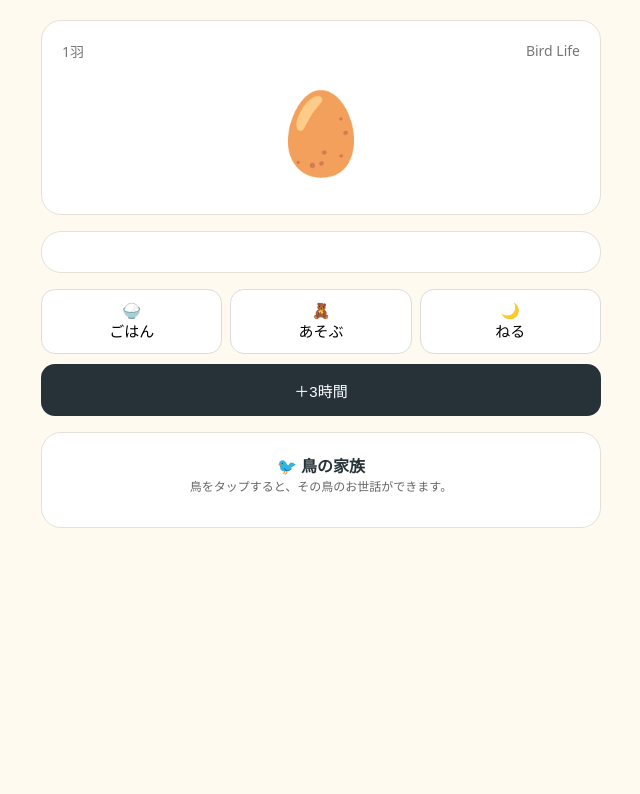
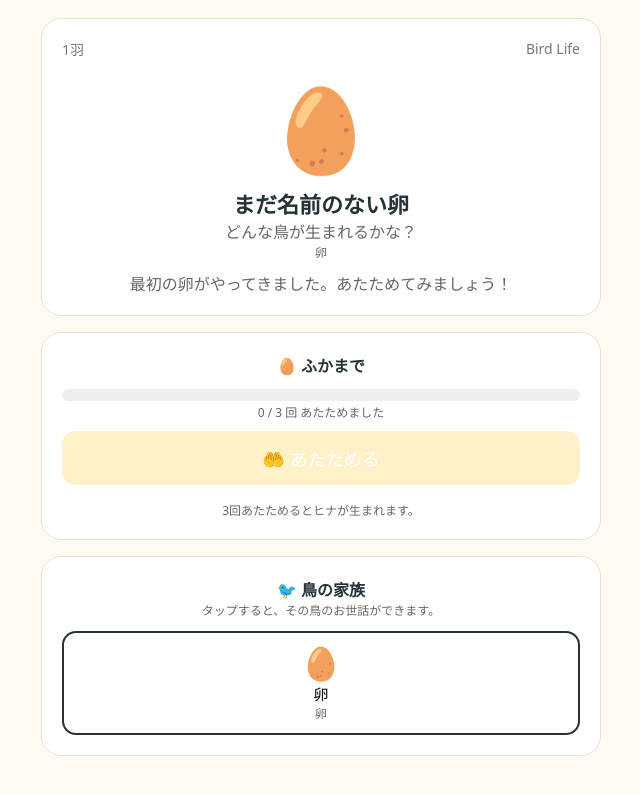
Before and after one commit to adash333/bird-life, a plain HTML site: page index.html in a window 1280 px wide. Shown: the whole page, without its empty margins (319-959 px from the left). Drawn offline with Linux system fonts and the light colour scheme.

Commit message:
Improve MVP egg hatching gameplay

```diff
--- a/index.html
+++ b/index.html
@@ -1,45 +1,36 @@
 <!doctype html>
-<html lang="ja">
-<head>
-<meta charset="utf-8"><meta name="viewport" content="width=device-width,initial-scale=1">
-<title>Bird Life</title>
+<html lang="ja"><head><meta charset="utf-8"><meta name="viewport" content="width=device-width,initial-scale=1"><meta name="theme-color" content="#fffaf0"><title>Bird Life</title>
 <style>
-:root{font-family:system-ui,-apple-system,sans-serif;color:#263238;background:#fffaf0}body{margin:0;padding:20px}.app{max-width:560px;margin:auto}.card{background:#fff;border:1px solid #e5e0d8;border-radius:20px;padding:20px;margin-bottom:16px;text-align:center}.top{display:flex;justify-content:space-between;color:#777;font-size:14px}.bird{font-size:80px;margin:14px 0 6px}.name{font-size:22px;font-weight:700}.trait,.msg,.small{color:#666}.msg{margin-top:10px}.small{font-size:12px}.stat{margin:12px 0;text-align:left}.label{display:flex;justify-content:space-between;font-size:14px}.bar{height:12px;background:#eee;border-radius:99px;overflow:hidden;margin-top:5px}.fill{height:100%;background:#78909c}.actions{display:grid;grid-template-columns:repeat(3,1fr);gap:8px}.actions button,button.primary,.family button{border:1px solid #ddd;background:#fff;border-radius:14px;padding:12px 8px;font-size:15px;cursor:pointer;min-height:52px}button.primary{width:100%;background:#263238;color:#fff;border:0;margin:10px 0 16px}.family{display:grid;grid-template-columns:repeat(auto-fit,minmax(105px,1fr));gap:8px;margin-top:12px}.family button.active{border:2px solid #263238}.family .icon{font-size:32px;display:block}.eggbox{margin-top:12px;padding:12px;border-radius:14px;background:#fff8dc}.hidden{display:none}
-</style></head>
-<body><main class="app">
+:root{font-family:system-ui,-apple-system,sans-serif;color:#263238;background:#fffaf0}*{box-sizing:border-box}body{margin:0;padding:18px}.app{max-width:560px;margin:auto}.card{background:#fff;border:1px solid #e5e0d8;border-radius:20px;padding:20px;margin-bottom:16px;text-align:center}.top{display:flex;justify-content:space-between;color:#777;font-size:14px}.bird{font-size:82px;margin:12px 0 4px}.name{font-size:22px;font-weight:700}.trait,.msg,.small{color:#666}.msg{margin-top:10px;min-height:24px}.small{font-size:12px}.stat{margin:12px 0;text-align:left}.label{display:flex;justify-content:space-between;font-size:14px}.bar{height:12px;background:#eee;border-radius:99px;overflow:hidden;margin-top:5px}.fill{height:100%;background:#78909c}.actions{display:grid;grid-template-columns:repeat(3,1fr);gap:8px}.actions button,button.primary,.family button{border:1px solid #ddd;background:#fff;border-radius:14px;padding:12px 8px;font-size:15px;cursor:pointer;min-height:54px}button.primary{width:100%;background:#263238;color:#fff;border:0;margin:10px 0 16px}.warm{font-size:18px!important;background:#fff1c7!important;border-color:#e7c86b!important}.family{display:grid;grid-template-columns:repeat(auto-fit,minmax(100px,1fr));gap:8px;margin-top:12px}.family button.active{border:2px solid #263238}.family .icon{font-size:32px;display:block}.progress{margin:12px 0 2px}.hidden{display:none}button:disabled{opacity:.45;cursor:not-allowed}
+</style></head><body><main class="app">
 <section class="card"><div class="top"><span id="count">1羽</span><span>Bird Life</span></div><div id="bird" class="bird">🥚</div><div id="name" class="name"></div><div id="trait" class="trait"></div><div id="stage" class="small"></div><div id="msg" class="msg"></div></section>
+<section id="eggPanel" class="card hidden"><strong>🥚 ふかまで</strong><div class="progress"><div class="bar"><div id="warmBar" class="fill"></div></div></div><div id="warmText" class="small"></div><button class="primary warm" id="warm">🤲 あたためる</button><div class="small">3回あたためるとヒナが生まれます。</div></section>
 <section class="card" id="stats"></section>
-<div class="actions"><button id="feed">🍚<br>ごはん</button><button id="play">🧸<br>あそぶ</button><button id="sleep">🌙<br>ねる</button></div>
+<div class="actions" id="actions"><button id="feed">🍚<br>ごはん</button><button id="play">🧸<br>あそぶ</button><button id="sleep">🌙<br>ねる</button></div>
 <button class="primary" id="advance">＋3時間</button>
-<section class="card"><strong>🐦 鳥の家族</strong><div class="small">鳥をタップすると、その鳥のお世話ができます。</div><div id="family" class="family"></div></section>
-</main>
-<script>
-const variants=[
- {adult:"🐦",name:"そら",trait:"青色・ほっぺ模様"},
- {adult:"🐤",name:"レモン",trait:"黄色・しま模様"},
- {adult:"🦜",name:"みどり",trait:"緑色・カラフル"},
- {adult:"🕊️",name:"しろ",trait:"白色・ふわふわ"},
- {adult:"🐧",name:"くろ",trait:"白黒・おなか模様"}
-];
-let nextId=2,selected=1;
-const flock=[makeBird(1,0)];
-function makeBird(id,variant,parent=null){return{id,variant,parent,age:0,food:75,happy:75,energy:75,alive:true,laid:false}}
+<section class="card"><strong>🐦 鳥の家族</strong><div class="small">タップすると、その鳥のお世話ができます。</div><div id="family" class="family"></div></section>
+</main><script>
+const variants=[{adult:"🐦",name:"そら",trait:"青色・ほっぺ模様"},{adult:"🐤",name:"レモン",trait:"黄色・しま模様"},{adult:"🦜",name:"みどり",trait:"緑色・カラフル"},{adult:"🕊️",name:"しろ",trait:"白色・ふわふわ"},{adult:"🐧",name:"くろ",trait:"白黒・おなか模様"}];
+const SAVE_KEY="bird-life-save-v2";let nextId=2,selected=1;let flock=[makeBird(1,0)];
+function makeBird(id,variant,parent=null){return{id,variant,parent,age:0,warmth:0,food:75,happy:75,energy:75,alive:true,laid:false}}
 const el=id=>document.getElementById(id),clamp=v=>Math.max(0,Math.min(100,v)),current=()=>flock.find(b=>b.id===selected);
-function stageOf(b){if(b.age<6)return["egg","🥚","卵"];if(b.age<18)return["chick","🐣","ヒナ"];if(b.age<36)return["young","🐤","若鳥"];return["adult",variants[b.variant].adult,"成鳥"]}
-function save(){try{localStorage.setItem(SAVE_KEY,JSON.stringify({nextId,selected,flock}))}catch(e){}}\nfunction load(){try{const raw=localStorage.getItem(SAVE_KEY);if(!raw)return;const d=JSON.parse(raw);if(Array.isArray(d.flock)&&d.flock.length){flock=d.flock;nextId=Number(d.nextId)||Math.max(...flock.map(b=>b.id))+1;selected=flock.some(b=>b.id===d.selected)?d.selected:flock[0].id}}catch(e){}}\nfunction render(message){
- const b=current(),v=variants[b.variant],s=stageOf(b);el("bird").textContent=b.alive?s[1]:"🪶";el("name").textContent=v.name+"ちゃん";el("trait").textContent=v.trait;el("stage").textContent=s[2]+"・生後 "+b.age+"時間";el("count").textContent=flock.filter(x=>x.alive).length+"羽";
- el("stats").innerHTML=[["food","🍚 おなか"],["happy","❤️ ごきげん"],["energy","⚡ げんき"]].map(([k,l])=>'<div class="stat"><div class="label"><span>'+l+'</span><span>'+Math.round(b[k])+'</span></div><div class="bar"><div class="fill" style="width:'+b[k]+'%"></div></div></div>').join("");
- if(message)el("msg").textContent=message;else el("msg").textContent=!b.alive?"この鳥は思い出として家族に残っています。":s[0]==="egg"?"卵をあたためて育てましょう。":s[0]==="adult"&&!b.laid?"元気に育つと卵を産みます。":"元気に育っています。";
- document.querySelectorAll(".actions button").forEach(x=>x.disabled=!b.alive);el("advance").disabled=!b.alive;renderFamily();save();
+function stageOf(b){if((b.warmth||0)<3)return["egg","🥚","卵"];if(b.age<18)return["chick","🐣","ヒナ"];if(b.age<36)return["young","🐤","若鳥"];return["adult",variants[b.variant].adult,"成鳥"]}
+function save(){try{localStorage.setItem(SAVE_KEY,JSON.stringify({nextId,selected,flock}))}catch(e){}}
+function load(){try{let raw=localStorage.getItem(SAVE_KEY);if(!raw){raw=localStorage.getItem("bird-life-save-v1")}if(!raw)return false;const d=JSON.parse(raw);if(Array.isArray(d.flock)&&d.flock.length){flock=d.flock.map(b=>({...b,warmth:b.warmth??(b.age>=6?3:0)}));nextId=Number(d.nextId)||Math.max(...flock.map(b=>b.id))+1;selected=flock.some(b=>b.id===d.selected)?d.selected:flock[0].id;return true}}catch(e){}return false}
+function render(message){
+ const b=current(),v=variants[b.variant],s=stageOf(b),egg=s[0]==="egg";el("bird").textContent=b.alive?s[1]:"🪶";el("name").textContent=egg?"まだ名前のない卵":v.name+"ちゃん";el("trait").textContent=egg?"どんな鳥が生まれるかな？":v.trait;el("stage").textContent=s[2]+(egg?"":"・生後 "+b.age+"時間");el("count").textContent=flock.filter(x=>x.alive).length+"羽";
+ el("eggPanel").classList.toggle("hidden",!egg||!b.alive);el("stats").classList.toggle("hidden",egg);el("actions").classList.toggle("hidden",egg);el("advance").classList.toggle("hidden",egg);
+ if(egg){const w=b.warmth||0;el("warmBar").style.width=(w/3*100)+"%";el("warmText").textContent=w+" / 3 回 あたためました";}else{el("stats").innerHTML=[["food","🍚 おなか"],["happy","❤️ ごきげん"],["energy","⚡ げんき"]].map(([k,l])=>'<div class="stat"><div class="label"><span>'+l+'</span><span>'+Math.round(b[k])+'</span></div><div class="bar"><div class="fill" style="width:'+b[k]+'%"></div></div></div>').join("")}
+ if(message)el("msg").textContent=message;else el("msg").textContent=!b.alive?"この鳥は思い出として家族に残っています。":egg?"やさしくあたためてあげましょう。":s[0]==="adult"&&!b.laid?"元気な成鳥です。よい状態を保つと卵を産みます。":"元気に育っています。";
+ document.querySelectorAll("#actions button").forEach(x=>x.disabled=!b.alive);el("advance").disabled=!b.alive;renderFamily();save();
 }
-function renderFamily(){el("family").innerHTML="";for(const b of flock){const s=stageOf(b),v=variants[b.variant],btn=document.createElement("button");btn.className=b.id===selected?"active":"";btn.innerHTML='<span class="icon">'+(b.alive?s[1]:"🪶")+'</span>'+v.name+'<br><span class="small">'+s[2]+"</span>";btn.onclick=()=>{selected=b.id;render()};el("family").appendChild(btn)}}
-function change(vals,msg){const b=current();if(!b.alive)return;Object.entries(vals).forEach(([k,v])=>b[k]=clamp(b[k]+v));checkLife(b);render(msg)}
+function renderFamily(){el("family").innerHTML="";for(const b of flock){const s=stageOf(b),v=variants[b.variant],btn=document.createElement("button");btn.className=b.id===selected?"active":"";btn.innerHTML='<span class="icon">'+(b.alive?s[1]:"🪶")+'</span>'+(s[0]==="egg"?"卵":v.name)+'<br><span class="small">'+s[2]+"</span>";btn.onclick=()=>{selected=b.id;render()};el("family").appendChild(btn)}}
+function change(vals,msg){const b=current();if(!b.alive||stageOf(b)[0]==="egg")return;Object.entries(vals).forEach(([k,v])=>b[k]=clamp(b[k]+v));checkLife(b);render(msg)}
 function checkLife(b){if(b.food<=0||b.happy<=0||b.energy<=0)b.alive=false}
 function chooseChildVariant(parent){if(Math.random()<.55)return parent.variant;let n;do{n=Math.floor(Math.random()*variants.length)}while(n===parent.variant);return n}
 function layEgg(parent){parent.laid=true;const child=makeBird(nextId++,chooseChildVariant(parent),parent.id);flock.push(child);return child}
-el("feed").onclick=()=>change({food:25,happy:3},"ごはんを食べました！");
-el("play").onclick=()=>change({happy:24,energy:-10,food:-6},"いっぱい遊びました！");
-el("sleep").onclick=()=>change({energy:30,food:-8},"ぐっすり眠りました。");
-el("advance").onclick=()=>{const b=current();if(!b.alive)return;b.age+=3;b.food=clamp(b.food-10);b.happy=clamp(b.happy-6);b.energy=clamp(b.energy-7);checkLife(b);let msg="3時間たちました。";if(b.alive&&stageOf(b)[0]==="adult"&&!b.laid&&b.food>=55&&b.happy>=55&&b.energy>=55){const child=layEgg(b);msg="🥚 "+variants[b.variant].name+"ちゃんが卵を産みました！ 新しい家族が増えました。";selected=child.id}render(msg)};
-load();render(localStorage.getItem(SAVE_KEY)?"おかえりなさい。前回の続きから育てられます。":"最初の卵がやってきました。育ててみましょう！");
+el("warm").onclick=()=>{const b=current();if(!b.alive||stageOf(b)[0]!=="egg")return;b.warmth=(b.warmth||0)+1;if(b.warmth>=3){b.warmth=3;b.age=6;render("🐣 たまごがかえりました！ "+variants[b.variant].name+"ちゃんの誕生です！")}else render("🤲 卵をあたためました。あと "+(3-b.warmth)+" 回です。")};
+el("feed").onclick=()=>change({food:25,happy:3},"ごはんを食べました！");el("play").onclick=()=>change({happy:24,energy:-10,food:-6},"いっぱい遊びました！");el("sleep").onclick=()=>change({energy:30,food:-8},"ぐっすり眠りました。");
+el("advance").onclick=()=>{const b=current();if(!b.alive||stageOf(b)[0]==="egg")return;b.age+=3;b.food=clamp(b.food-10);b.happy=clamp(b.happy-6);b.energy=clamp(b.energy-7);checkLife(b);let msg="3時間たちました。";if(b.alive&&stageOf(b)[0]==="adult"&&!b.laid&&b.food>=55&&b.happy>=55&&b.energy>=55){const child=layEgg(b);msg="🥚 "+variants[b.variant].name+"ちゃんが卵を産みました！ 卵をあたためてみましょう。";selected=child.id}render(msg)};
+const restored=load();render(restored?"おかえりなさい。前回の続きから育てられます。":"最初の卵がやってきました。あたためてみましょう！");
 </script></body></html>
```
